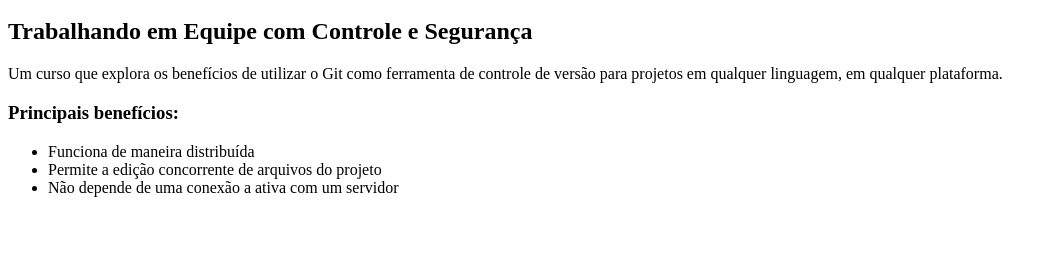
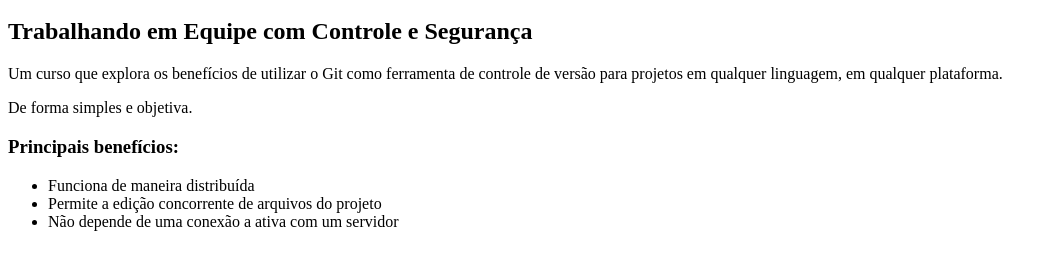
Before and after one commit to hezio/curso-git, a plain HTML site: page index.html in a window 1280 px wide. Shown: the part 48-318 px from the top of the page, without its empty margins (0-1057 px from the left). Drawn offline with Linux system fonts and the light colour scheme.

Commit message:
Inclusão de um parágrafo

```diff
--- a/index.html
+++ b/index.html
@@ -5,6 +5,7 @@
 		<h1>Git</h1>
 		<h2>Trabalhando em Equipe com Controle e Segurança</h2>
 		<p>Um curso que explora os benefícios de utilizar o Git como ferramenta de controle de versão para projetos em qualquer linguagem, em qualquer plataforma.</p>
+		<p>De forma simples e objetiva.</p>
 		<h3>Principais benefícios:</h3>
 		<ul>
 			<li>Funciona de maneira distribuída</li>
```
